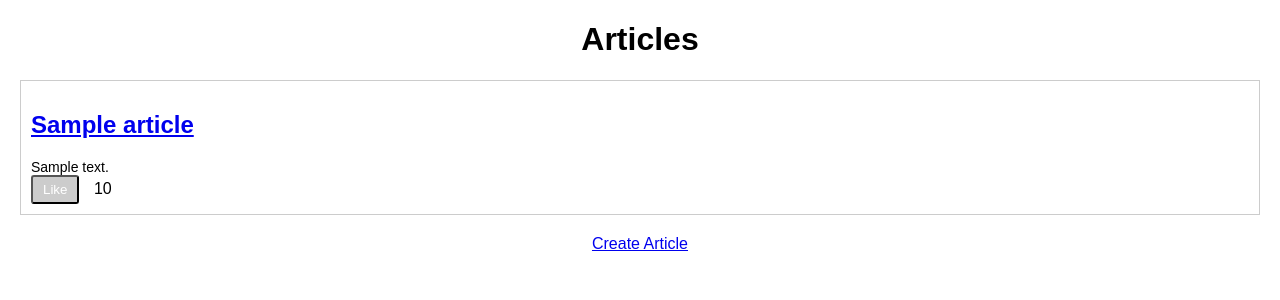
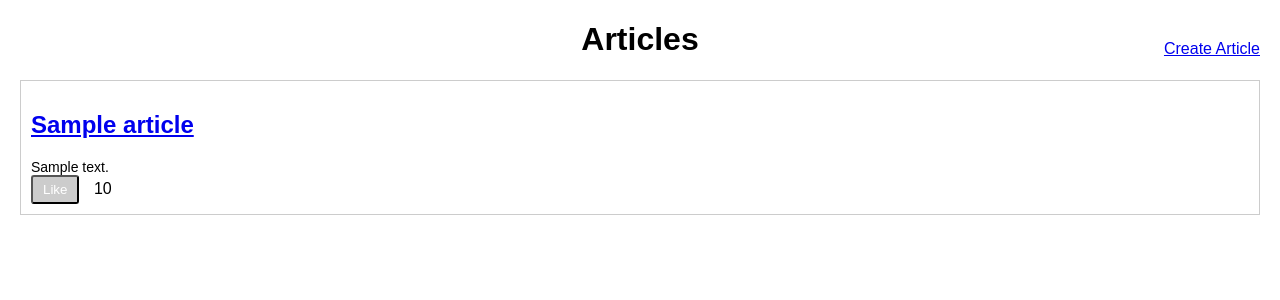
Before and after one commit to WeilinTseng/Knowledge-Website, a Flask app: template templates/index.html in a window 1280 px wide. Shown: the top 300 px of the page. Run offline with Flask 2, Linux system fonts and the light colour scheme; the template is opened without the code that fills it: most values are stand-ins (such as "Sample title", 1, 10 or a date in 2020).

Commit message:
fix error

```diff
--- a/templates/index.html
+++ b/templates/index.html
@@ -51,24 +51,30 @@
 
         .create-article-button {
             display: block;
-            text-align: center;
+            text-align: right;
             margin-top: 20px;
+        }
+
+        .top-right {
+            position: absolute;
+            top: 20px;
+            right: 20px;
         }
     </style>
 </head>
 <body>
     <h1>Articles</h1>
+    <a href="/create" class="create-article-button top-right">Create Article</a>
     <ul class="article-list">
         {% for article in articles %}
         <li class="article-item">
             <h2><a href="{{ url_for('article', article_id=article['id']) }}">{{ article['title'] }}</a></h2>
             <div class="article-content">{{ article.content }}</div>
             <button class="like-button" onclick="likeArticle({{ article.id }})">Like</button>
-            <span class="like-count">{{ article.likes }}</span>
+            <span class="like-count" data-article-id="{{ article.id }}">{{ article.likes }}</span>
         </li>
         {% endfor %}
     </ul>
-    <a href="/create" class="create-article-button">Create Article</a>
 
     <script>
     function likeArticle(articleId) {
@@ -81,13 +87,36 @@
                 // Update the like count on the page
                 var likeCounts = document.querySelectorAll('.like-count[data-article-id="' + articleId + '"]');
                 likeCounts.forEach(function (likeCount) {
-                    likeCount.innerText = xhr.responseText;
+                    likeCount.textContent = xhr.responseText;
                 });
             }
         };
         xhr.send();
     }
-</script>
+
+    function updateLikeCounts() {
+        var likeCountElements = document.getElementsByClassName('like-count');
+        for (var i = 0; i < likeCountElements.length; i++) {
+            (function () {
+                var articleId = likeCountElements[i].getAttribute('data-article-id');
+                var xhr = new XMLHttpRequest();
+                xhr.open("GET", "/like/" + articleId, true);
+                xhr.onreadystatechange = function () {
+                    if (xhr.readyState === 4 && xhr.status === 200) {
+                        var likeCounts = document.querySelectorAll('.like-count[data-article-id="' + articleId + '"]');
+                        likeCounts.forEach(function (likeCount) {
+                            likeCount.textContent = xhr.responseText;
+                        });
+                    }
+                };
+                xhr.send();
+            })();
+        }
+    }
+
+    // Retrieve and update the initial like counts
+    updateLikeCounts();
+    </script>
 
 </body>
 </html>
```
Also changed, not shown: articles.db.
